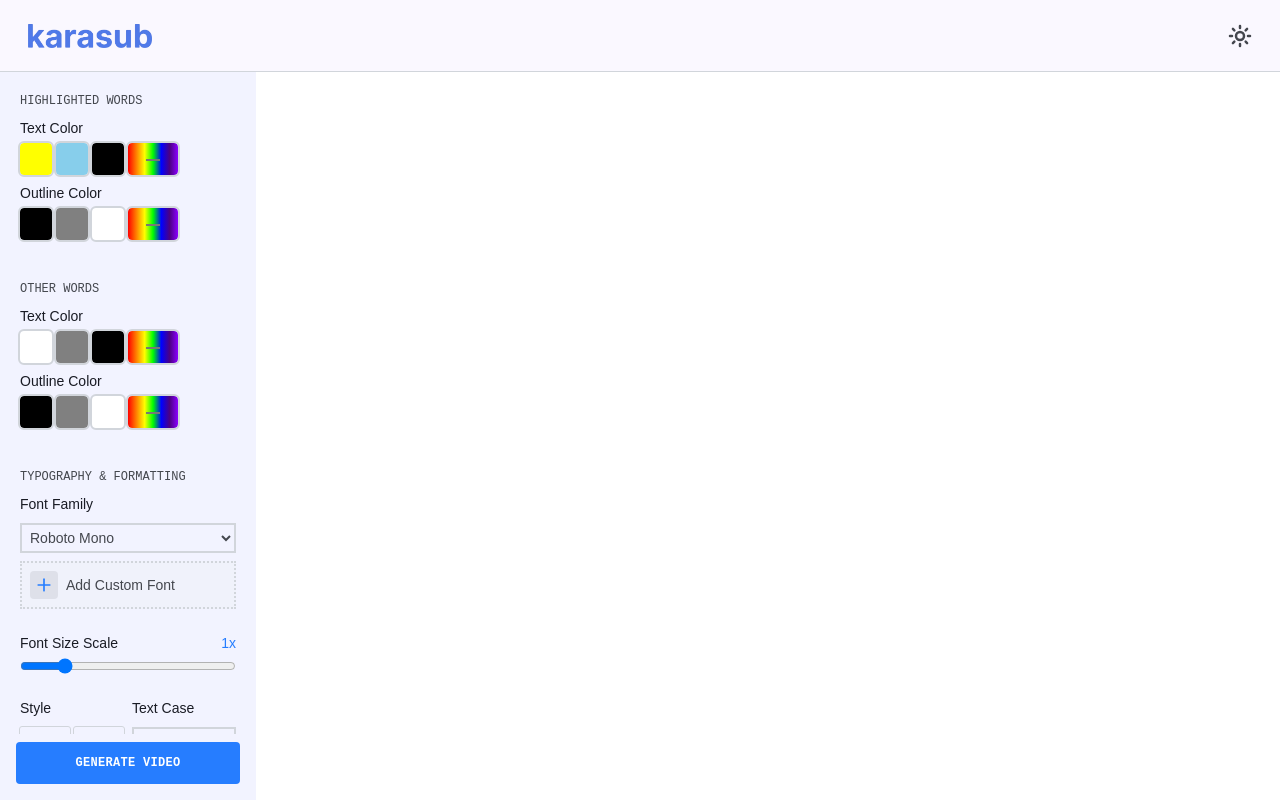
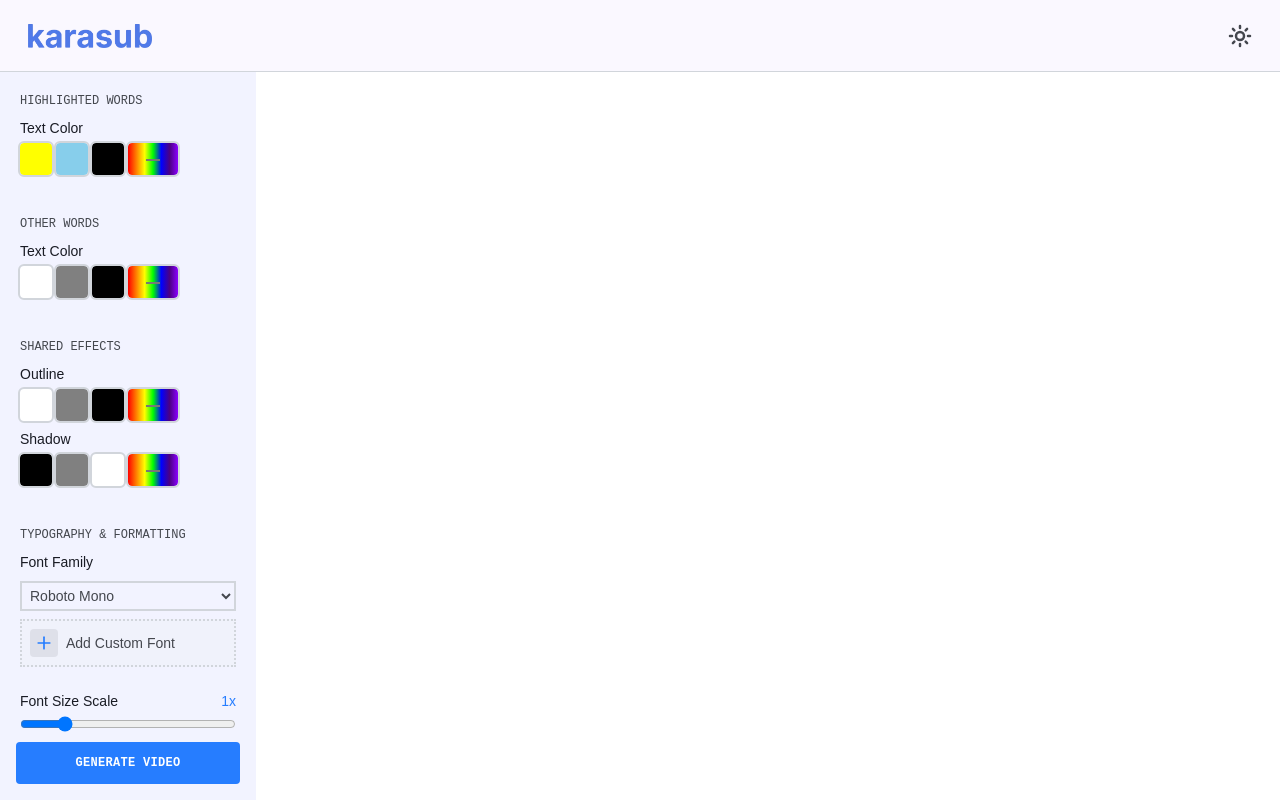
Before and after one commit to nvn0x33/karasub-web, a React (Vite) app in the folder client/: page / in a window 1280 px wide. Built offline with nearby package versions, Linux system fonts and the light colour scheme.

Commit message:
refactor: restructure the color rows and add shadow

```diff
--- a/client/src/components/ColorRow.tsx
+++ b/client/src/components/ColorRow.tsx
@@ -7,7 +7,7 @@ import { useEffect, useState } from "react";
 
 const keyMap: colorConfigMap = {
     "highlight-text": "highlighted_word_color",
-    "highlight-outline": "highlighted_word_outline_color",
+    outline: "outline-color",
     "other-text": "other_word_color",
     "other-outline": "other_word_outline_color",
 };
--- a/client/src/pages/SubtitleConfig.tsx
+++ b/client/src/pages/SubtitleConfig.tsx
@@ -28,9 +28,11 @@ export default function SubtitleConfig() {
 function VideoConfig() {
     const [config, setConfig] = useState<subtitleConfig>({
         highlighted_word_color: "",
-        highlighted_word_outline_color: "",
         other_word_color: "",
-        other_word_outline_color: "",
+        outline_color: "",
+        shadow_color: "",
+        outline_enabled: true,
+        shadow_enabled: true,
         font_family: "",
         font_size_scale: "",
         bold: false,
--- a/client/src/skeletons/ConfigUI.ts
+++ b/client/src/skeletons/ConfigUI.ts
@@ -10,11 +10,6 @@ export const ConfigUI: ConfigUItype[] = [
                 label: "Text Color",
                 colors: ["#ffff00", "#87ceeb", "#000000"],
             },
-            {
-                id: "highlight-outline",
-                label: "Outline Color",
-                colors: ["#000000", "#808080", "#ffffff"],
-            },
         ],
     },
     {
@@ -26,9 +21,20 @@ export const ConfigUI: ConfigUItype[] = [
                 label: "Text Color",
                 colors: ["#ffffff", "#808080", "#000000"],
             },
+        ],
+    },
+    {
+        id: "shared-effects",
+        title: "SHARED EFFECTS",
+        rows: [
             {
-                id: "other-outline",
-                label: "Outline Color",
+                id: "outline",
+                label: "Outline",
+                colors: ["#ffffff", "#808080", "#000000"],
+            },
+            {
+                id: "shadow",
+                label: "Shadow",
                 colors: ["#000000", "#808080", "#ffffff"],
             },
         ],
--- a/client/src/types/subtitleConfig.ts
+++ b/client/src/types/subtitleConfig.ts
@@ -1,8 +1,10 @@
 export interface subtitleConfig {
     highlighted_word_color: string;
-    highlighted_word_outline_color: string;
+    outline_color: string;
     other_word_color: string;
-    other_word_outline_color: string;
+    shadow_color: string;
+    outline_enabled: boolean;
+    shadow_enabled: boolean;
     font_family: string;
     font_size_scale: string;
     bold: boolean;
```
